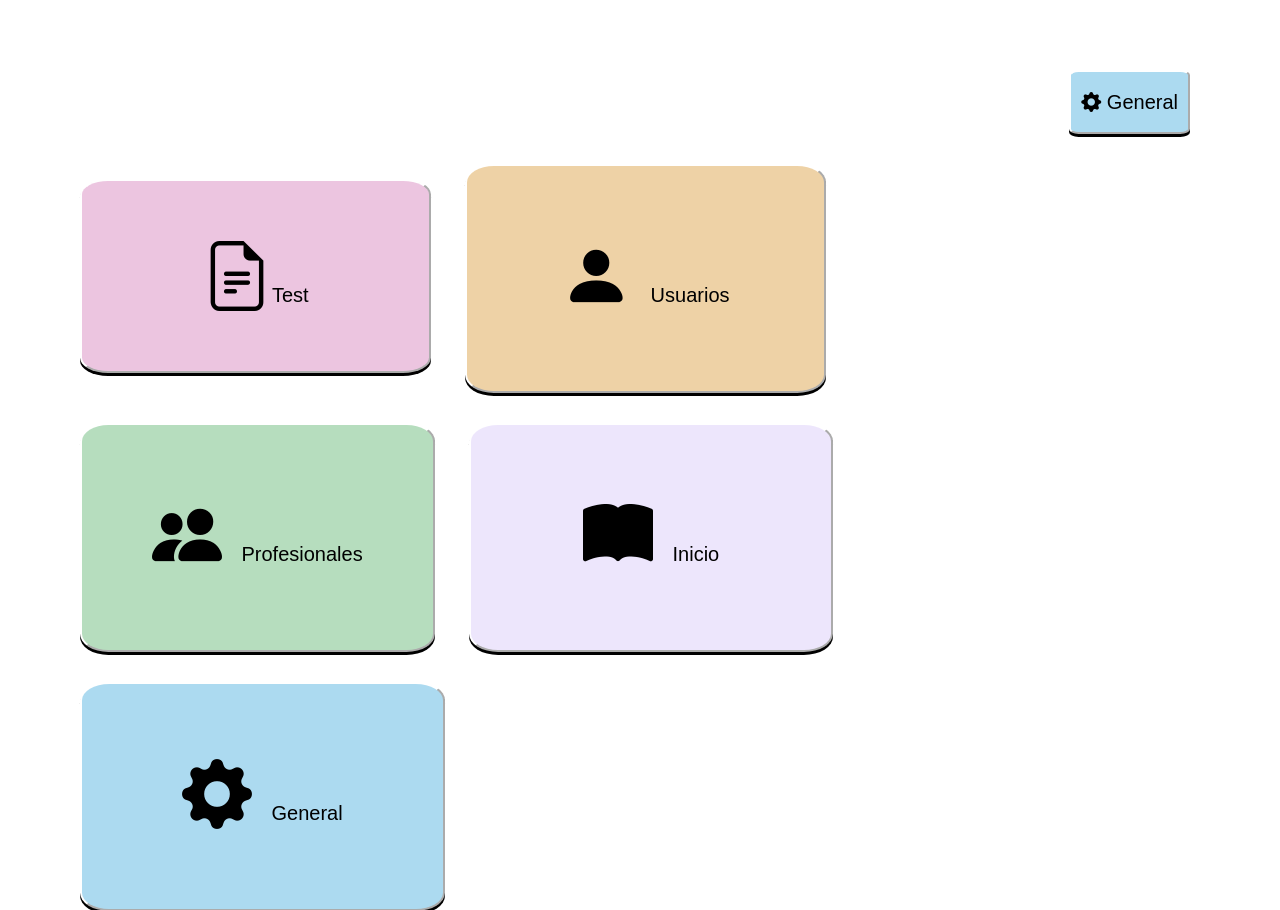
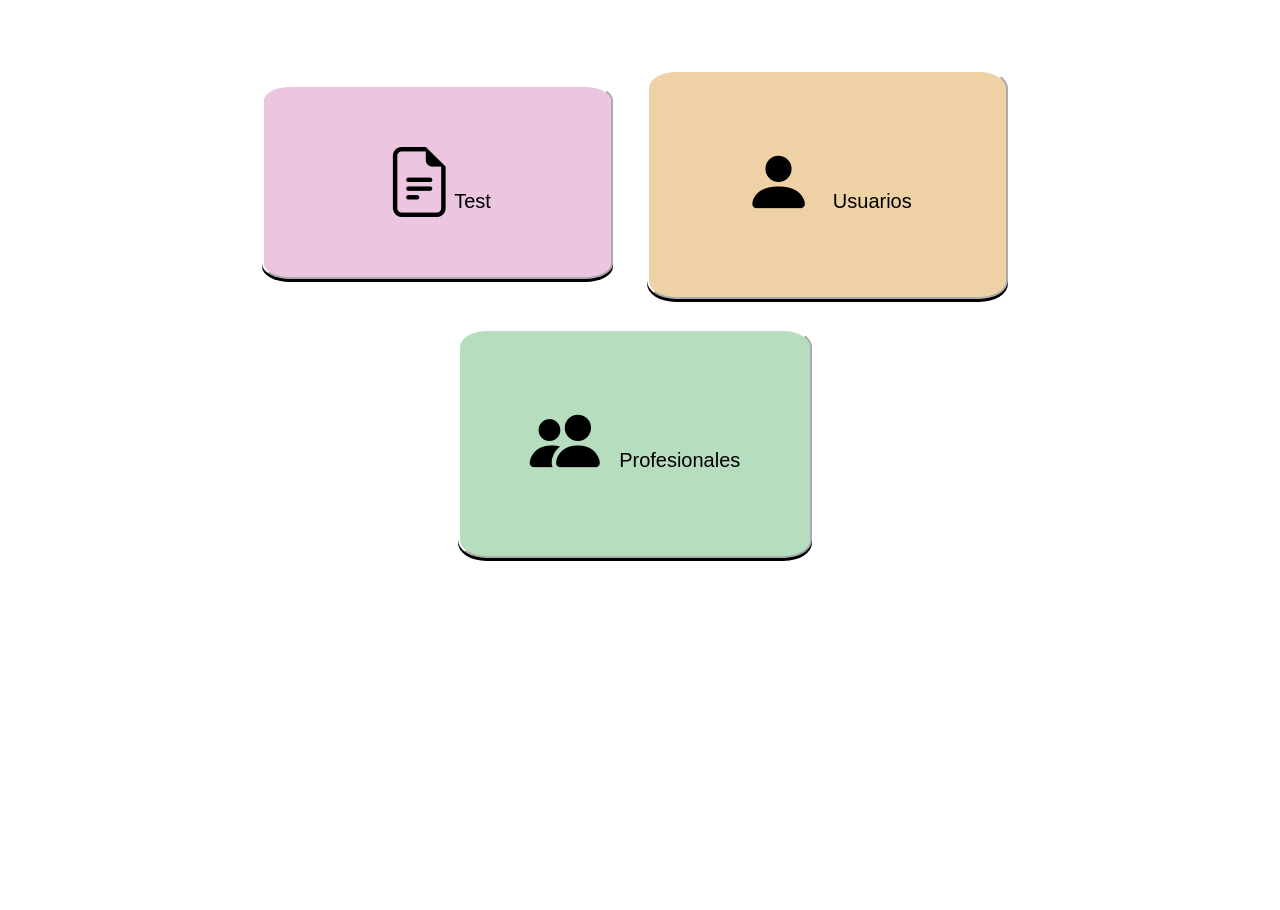
Before and after one commit to andresgzz1/Bienestar-mental, a Django app: page /pageadmin/ in a window 1280 px wide. Shown: the part 91-1001 px from the top of the page. After the commit the page ends 652 px from the top, so only its background shows below. Run offline with Django 3.2, Linux system fonts and the light colour scheme; the visitor is signed in with stand-in values (Sample User, id 1); some libraries are stand-ins or nearby versions.

Commit message:
Templates edicion

```diff
--- a/questionnaire/templates/admin/viewRecomendationAdmin.html
+++ b/questionnaire/templates/admin/viewRecomendationAdmin.html
@@ -110,7 +110,7 @@
               <a class="nav-link" href="#">Agendar Cita</a>
             </li>
             <li class="nav-item ml-auto">
-              <a class="nav-link">FAQ</a>
+              <a class="nav-link" href = "{% url 'pageadmin' %}">FAQ</a>
             </li>
             <li class="nav-item ml-auto">
 
--- a/users/templates/admin/admin.html
+++ b/users/templates/admin/admin.html
@@ -35,11 +35,11 @@
         {% endfor %}
     {% endif %}
     <section style="text-align:end;">
-        <button class="end">
+        <!-- <button class="end">
             <i class="bi bi-gear-fill"></i>   <h3>General</h3>
-           </button>
+           </button> -->
     </section>
-    <section>
+    <center><section>
         <a href={% url 'updateTest' %}>
             <button class="pink">
                 <i class="bi bi-file-earmark-text"></i><h3>Test</h3>
@@ -55,14 +55,14 @@
                 <i class="bi bi-people-fill"></i>   <h3>Profesionales</h3>
             </button>
         </a>
-           <button class="gray">
+           <!-- <button class="gray">
             <i class="bi bi-book-fill"></i>    <h3>Inicio</h3>
            </button>
 
            <button class="blue">
             <i class="bi bi-gear-fill"></i>   <h3>General</h3>
-           </button>
-    </section>
+           </button> -->
+    </section></center>
 
 </main>
 
```
